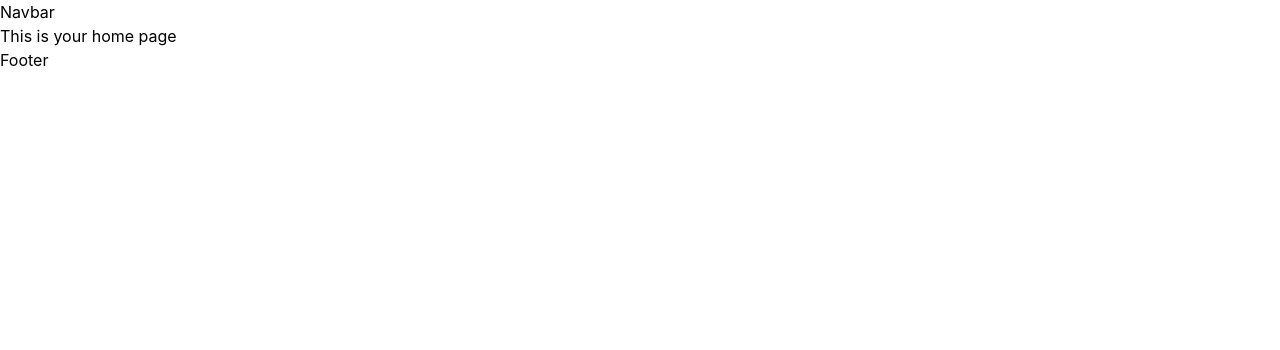
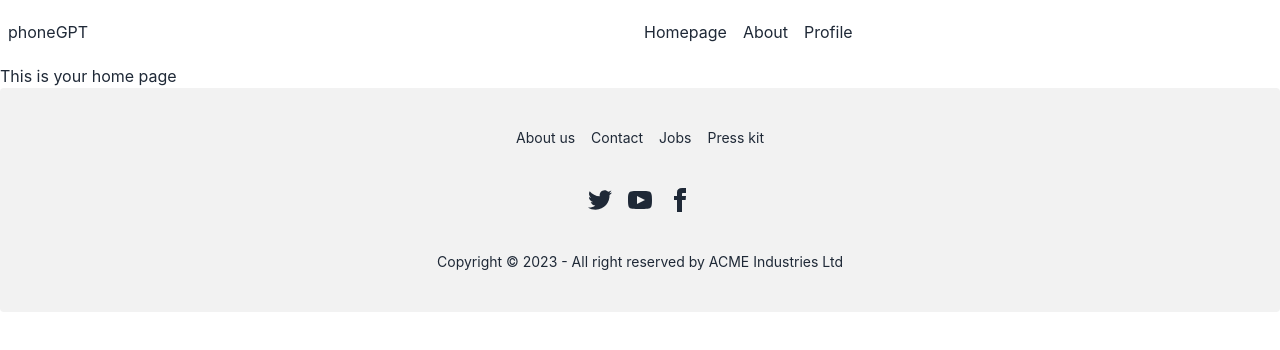
Before and after one commit to riadleon/simmi-jobtask-client, a React (Create React App) app: page / in a window 1280 px wide. Shown: the top 350 px of the page. Built offline with nearby package versions, Linux system fonts and the light colour scheme.

Commit message:
navbar and footer updated

```diff
--- a/package.json
+++ b/package.json
@@ -6,6 +6,7 @@
     "@testing-library/jest-dom": "^5.16.5",
     "@testing-library/react": "^13.4.0",
     "@testing-library/user-event": "^13.5.0",
+    "daisyui": "^2.46.1",
     "react": "^18.2.0",
     "react-dom": "^18.2.0",
     "react-hot-toast": "^2.4.0",
--- a/src/Shared/Footer/Footer.js
+++ b/src/Shared/Footer/Footer.js
@@ -2,9 +2,24 @@
 
 const Footer = () => {
     return (
-        <div>
-            Footer
-        </div>
+        <footer className="footer footer-center p-10 bg-base-200 text-base-content rounded">
+            <div className="grid grid-flow-col gap-4">
+                <a className="link link-hover">About us</a>
+                <a className="link link-hover">Contact</a>
+                <a className="link link-hover">Jobs</a>
+                <a className="link link-hover">Press kit</a>
+            </div>
+            <div>
+                <div className="grid grid-flow-col gap-4">
+                    <a><svg xmlns="http://www.w3.org/2000/svg" width="24" height="24" viewBox="0 0 24 24" className="fill-current"><path d="M24 4.557c-.883.392-1.832.656-2.828.775 1.017-.609 1.798-1.574 2.165-2.724-.951.564-2.005.974-3.127 1.195-.897-.957-2.178-1.555-3.594-1.555-3.179 0-5.515 2.966-4.797 6.045-4.091-.205-7.719-2.165-10.148-5.144-1.29 2.213-.669 5.108 1.523 6.574-.806-.026-1.566-.247-2.229-.616-.054 2.281 1.581 4.415 3.949 4.89-.693.188-1.452.232-2.224.084.626 1.956 2.444 3.379 4.6 3.419-2.07 1.623-4.678 2.348-7.29 2.04 2.179 1.397 4.768 2.212 7.548 2.212 9.142 0 14.307-7.721 13.995-14.646.962-.695 1.797-1.562 2.457-2.549z"></path></svg></a>
+                    <a><svg xmlns="http://www.w3.org/2000/svg" width="24" height="24" viewBox="0 0 24 24" className="fill-current"><path d="M19.615 3.184c-3.604-.246-11.631-.245-15.23 0-3.897.266-4.356 2.62-4.385 8.816.029 6.185.484 8.549 4.385 8.816 3.6.245 11.626.246 15.23 0 3.897-.266 4.356-2.62 4.385-8.816-.029-6.185-.484-8.549-4.385-8.816zm-10.615 12.816v-8l8 3.993-8 4.007z"></path></svg></a>
+                    <a><svg xmlns="http://www.w3.org/2000/svg" width="24" height="24" viewBox="0 0 24 24" className="fill-current"><path d="M9 8h-3v4h3v12h5v-12h3.642l.358-4h-4v-1.667c0-.955.192-1.333 1.115-1.333h2.885v-5h-3.808c-3.596 0-5.192 1.583-5.192 4.615v3.385z"></path></svg></a>
+                </div>
+            </div>
+            <div>
+                <p>Copyright © 2023 - All right reserved by ACME Industries Ltd</p>
+            </div>
+        </footer>
     );
 };
 
--- a/src/Shared/Navbar/Navbar.js
+++ b/src/Shared/Navbar/Navbar.js
@@ -1,9 +1,32 @@
 import React from 'react';
+import { Link } from 'react-router-dom';
 
 const Navbar = () => {
     return (
-        <div>
-            Navbar
+        <div className="navbar bg-base-100">
+            <div className="navbar-start">
+                <div className="dropdown">
+                    <label tabIndex={0} className="btn btn-ghost lg:hidden">
+                        <svg xmlns="http://www.w3.org/2000/svg" className="h-5 w-5" fill="none" viewBox="0 0 24 24" stroke="currentColor"><path strokeLinecap="round" strokeLinejoin="round" strokeWidth="2" d="M4 6h16M4 12h8m-8 6h16" /></svg>
+                    </label>
+                    <ul tabIndex={0} className="menu menu-compact dropdown-content mt-3 p-2 shadow bg-base-100 rounded-box w-52">
+                        <Link to='/'>Homepage</Link>
+                        <Link to='/about'>About</Link>
+                        <Link to='/profile'>Profile</Link>
+
+
+                    </ul>
+                </div>
+                <Link to='/'>phoneGPT</Link>
+            </div>
+            <div className="navbar-center hidden lg:flex lg:justify-between">
+                <ul className="menu menu-horizontal px-1">
+                    <Link className='mr-4'  to='/'>Homepage</Link>
+                    <Link className='mr-4' to='/about'>About</Link>
+                    <Link to='/profile'>Profile</Link>
+                </ul>
+            </div>
+
         </div>
     );
 };
--- a/tailwind.config.js
+++ b/tailwind.config.js
@@ -6,5 +6,5 @@
   theme: {
     extend: {},
   },
-  plugins: [],
+  plugins: [require("daisyui")],
 }
```
Also changed, not shown: src/Router/Routes.js (+12 -0 lines), 1 other file (tests, documents, lock files or other folders).
